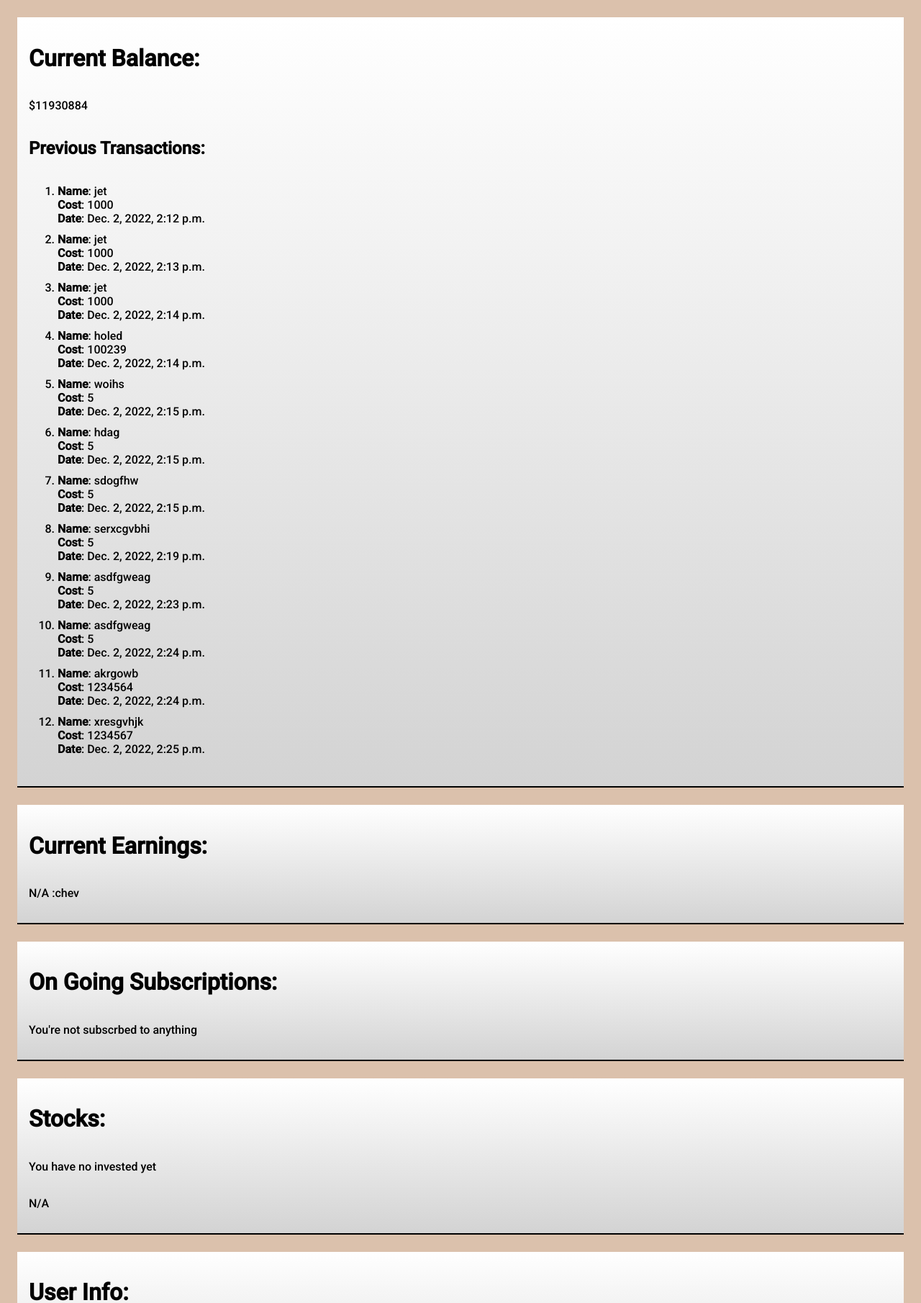
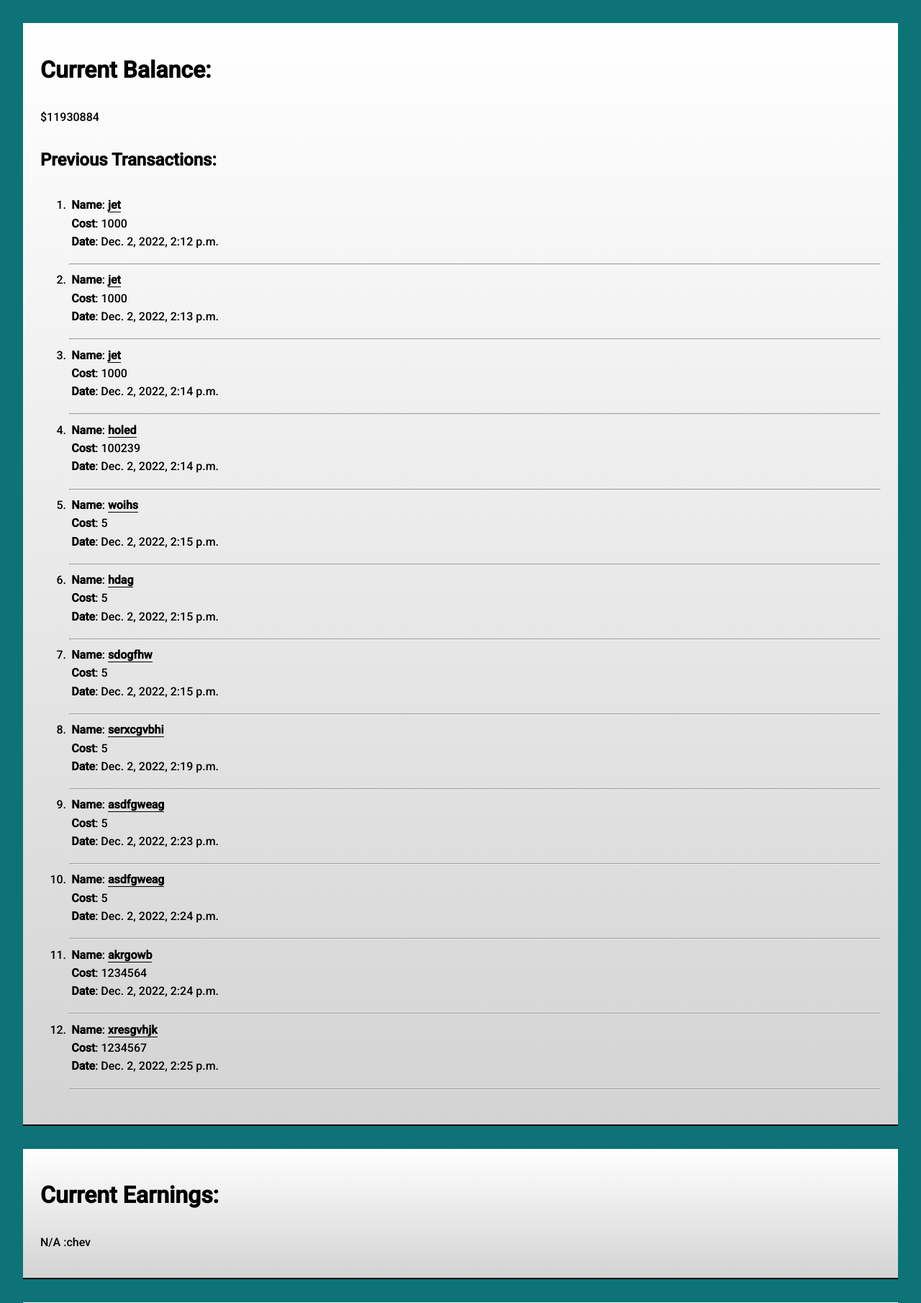
Before and after one commit to NuzziVF/Django_Web_Finance, a Django app: page / in a window 1280 px wide. Shown: the part 68-1878 px from the top of the page at 72% size. Run offline with Django 4.2, Linux system fonts and the light colour scheme; a user stored in the database is signed in; data comes from the database, SQL or seed files in the repository; both versions use the stored data as it was after the commit.

Commit message:
More Css

```diff
--- a/login/static/login/css/style.css
+++ b/login/static/login/css/style.css
@@ -14,8 +14,8 @@
 
   html {
     /* fallback for old browsers */
-    background: #dbc1ac;
-
+    /* background: #dbc1ac; */
+    background: #0D7377;
     color: black;
     font-family: "Roboto", sans-serif;
     height: 100%;
@@ -123,8 +123,8 @@
     display: flex;
     flex-wrap: wrap;
     flex-direction: column;
-    margin: 1.5em;
-    padding: 1em;
+    margin: 2em;
+    padding: 1.5em;
     border-bottom: solid 2px black;
     background: linear-gradient(white, lightgrey);
   }
@@ -169,3 +169,21 @@ th {
 table{
   margin: 2em;
 }
+.trans_name{
+  border-bottom: 1px black solid;
+  width: max-content;
+  font-weight: bolder;
+  display: inline
+}
+.trans_blocks{
+  width: max-content;
+  padding: .2em;
+}
+th{
+  color: white;
+
+}
+.stock_header{
+  color: white;
+  margin: 1em;
+}
--- a/login/templates/balance.html
+++ b/login/templates/balance.html
@@ -6,7 +6,8 @@
     <h1>Balance:</h1>
     <p>${{ user.budget.balance }}</p>
   </div>
-  <div>
+  <div class="content-bubble">
+    <h1>Transaction:</h1>
     <form action="{% url 'trans' %}" method="post">
       {% csrf_token %}
       <label> Name of Transaction: </label>
--- a/login/templates/edit.html
+++ b/login/templates/edit.html
@@ -1,4 +1,6 @@
 {% extends 'homebase.html' %} {% block home_content %}
+<div class="content-bubble">
+  <h1>Edit Acount</h1>
   <form action="" method="post">
     {% csrf_token %}
     <label for="edit-name"> Name: </label>
@@ -12,4 +14,5 @@
     <input type="email" name="edit-email" />
     <input type="submit" name="edit-email-btn" value="Edit Email" />
   </form>
+</div>
 {% endblock home_content%}
--- a/login/templates/home.html
+++ b/login/templates/home.html
@@ -12,12 +12,19 @@
       <ol>
         {% for each in transactions %}
         <li class="this-list">
-          <b>Name</b>: {{each.name}}
+          <div class = "trans_blocks">
+          <b>Name</b>: <p class = "trans_name">{{each.name}}</p>
+          </div>
           <ul class="sub-list">
-            <li><b>Cost</b>: {{each.cost}}</li>
-            <li><b>Date</b>: {{each.date_added}}</li>
+            <div class = "trans_blocks">
+              <li><b>Cost</b>: {{each.cost}}</li>
+            </div>
+            <div class = "trans_blocks"
+              <li><b>Date</b>: {{each.date_added}}</li>
+          </div>
           </ul>
         </li>
+        <hr></hr>
         {% endfor %}
       </ol>
     </div>
@@ -33,7 +40,7 @@
     </div>
     <div class="stock content-bubble">
       <h1>Stocks:</h1>
-      <p>You have no invested yet</p>
+      <p>You have not invested yet</p>
       <ul>
         <li>N/A</li>
       </ul>
```
Also changed, not shown: login/templates/stonks.html (+10 -21 lines), db.sqlite3. Lines whose indentation alone changed are shown as unchanged.
